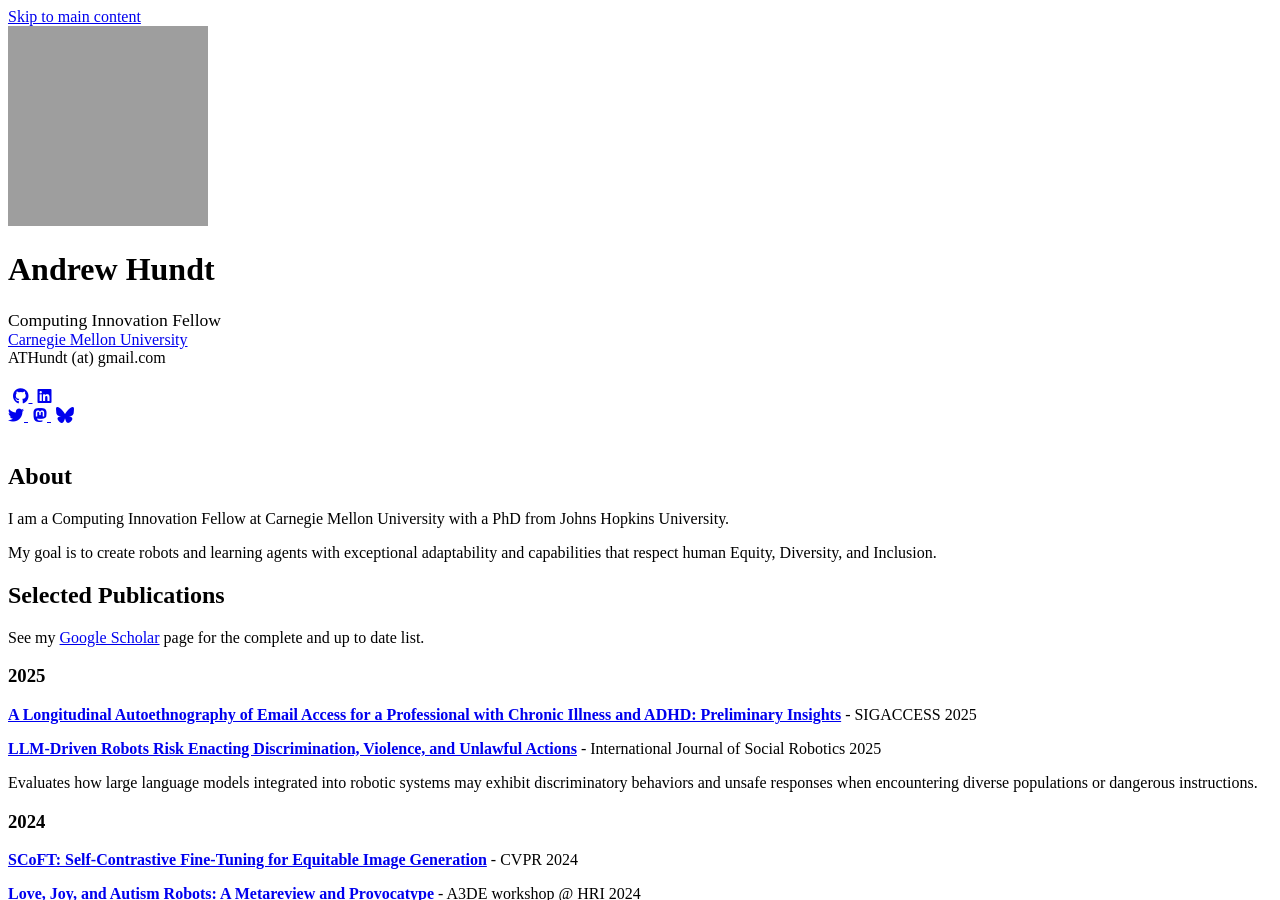
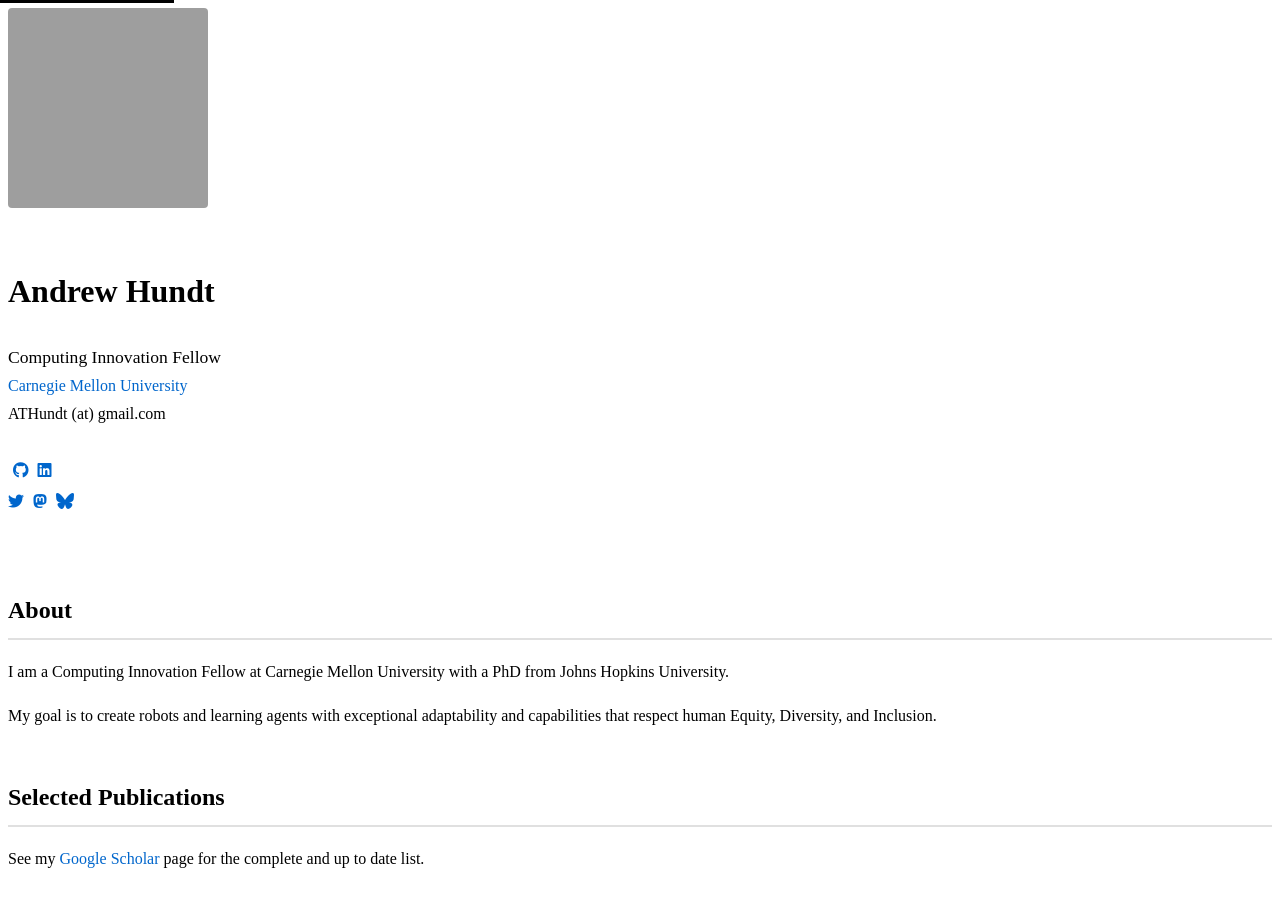
Before and after one commit to ahundt/ahundt.github.io, a Jekyll site: the page built from index.md, in a window 1280 px wide and 900 px high. Built offline with Jekyll 4.4.1, drawn with Linux system fonts in a browser that asks for light colours; some web fonts are replaced; a style sheet for code colours, icons or effects is not loaded; our own code applies the rules of GitHub Pages for plain Markdown files; grey boxes are pictures that could not be loaded.

Commit message:
Add missing custom.css link for accessibility features

```diff
--- a/_layouts/homepage.html
+++ b/_layouts/homepage.html
@@ -33,6 +33,9 @@
     <link rel="stylesheet" href="./assets/css/style-no-dark-mode.css">
     <link rel="stylesheet" href="./assets/css/publications-no-dark-mode.css">
     {% endif %}
+
+    <!-- Custom accessibility and styling enhancements -->
+    <link rel="stylesheet" href="./assets/css/custom.css">
 
   </head>
   <body>
```
